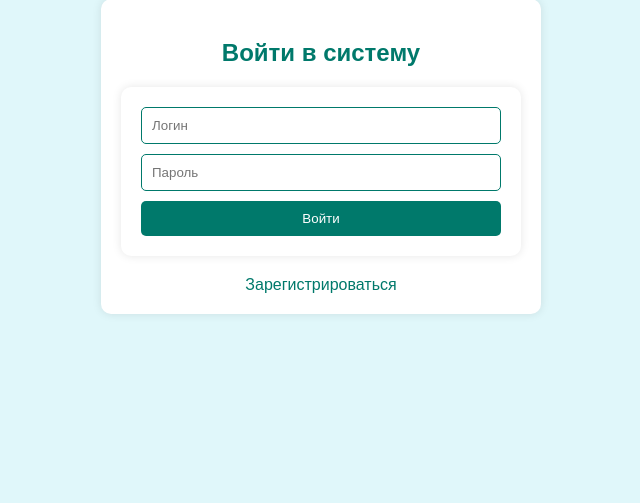
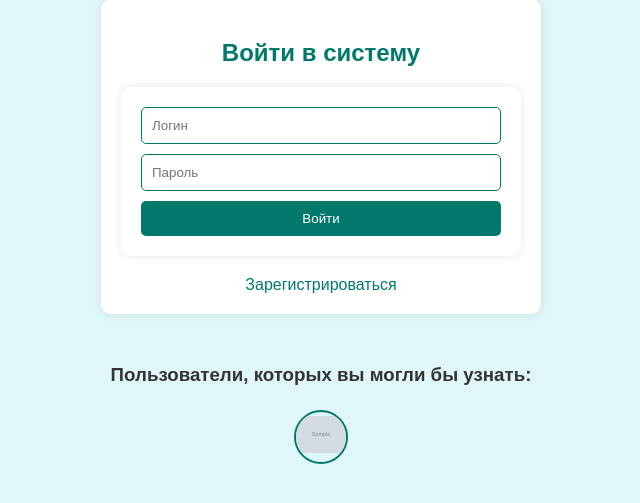
Before and after one commit to a-wow/Posterville, a PHP site: page /auth in a window 1280 px wide. Shown: the part 51-554 px from the top of the page, without its empty margins (319-959 px from the left). Run offline with PHP 8.4, Linux system fonts and the light colour scheme; tables that the repository leaves empty hold one stand-in row (values such as "Sample post"); grey boxes marked "Sample" are stand-in pictures.

Commit message:
Update auth.php

```diff
--- a/auth.php
+++ b/auth.php
@@ -33,6 +33,16 @@ if ($_SERVER['REQUEST_METHOD'] == 'POST') {
 
         header("Location: auth");
         exit();
+    }
+}
+
+$randomUsersQuery = "SELECT username, profile_image FROM users ORDER BY RAND() LIMIT 10";
+$randomUsersResult = $db->query($randomUsersQuery);
+$randomUsers = [];
+
+if ($randomUsersResult->num_rows > 0) {
+    while ($row = $randomUsersResult->fetch_assoc()) {
+        $randomUsers[] = $row;
     }
 }
 ?>
@@ -82,5 +92,17 @@ if ($_SERVER['REQUEST_METHOD'] == 'POST') {
 			</div>
         </div>
     </div>
+	<div class="rand-users">
+        <h3>Пользователи, которых вы могли бы узнать:</h3>
+        <div class="user-images">
+            <?php foreach ($randomUsers as $user): ?>
+                <div class="user-circle">
+				<a href="/@<?php echo htmlspecialchars($user['username']); ?>">
+                    <img src="<?php echo htmlspecialchars($user['profile_image']); ?>" alt="<?php echo htmlspecialchars($user['username']); ?>">
+				</a>
+                </div>
+            <?php endforeach; ?>
+        </div>
+    </div>
 </body>
 </html>
```
